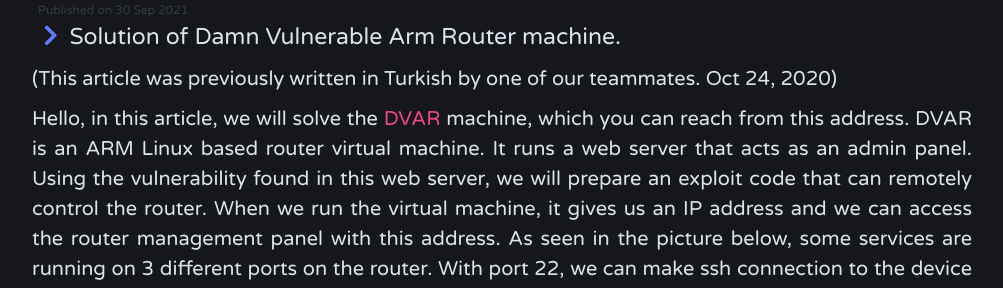
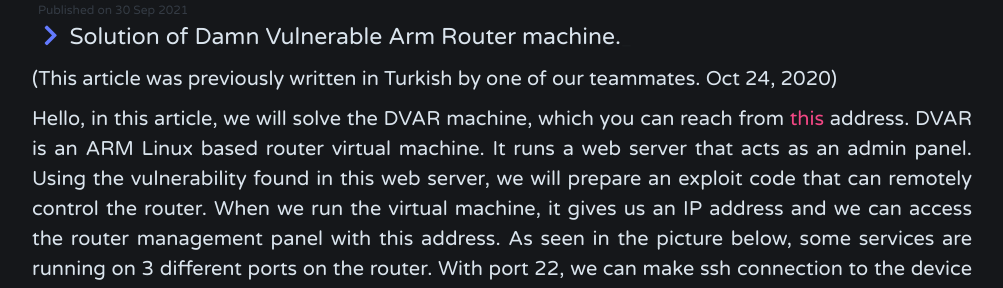
Before and after one commit to SungurLabs/sungurlabs.github.io, a Jekyll site: the page built from _posts/2021-09-30-write-up-damn-vulnerable-arm-router.md, in a window 1280 px wide and 900 px high. Shown: the part 280-568 px from the top of the window, without its empty margins (138-1141 px from the left). Built offline with Jekyll 4.4.1, drawn with Linux system fonts in a browser that asks for light colours; nearby versions of some CDN libraries; comment, search, counter and statistics services are not loaded; some of the changed text lies outside the part shown.

Commit message:
Update 2021-09-30-write-up-damn-vulnerable-arm-router.md

```diff
--- a/_posts/2021-09-30-write-up-damn-vulnerable-arm-router.md
+++ b/_posts/2021-09-30-write-up-damn-vulnerable-arm-router.md
@@ -9,7 +9,7 @@ tags: iot hardware router exploitation vulnerability
 
 (This article was previously written in Turkish by one of our teammates. Oct 24, 2020)
 
-Hello, in this article, we will solve the [DVAR](https://blog.exploitlab.net/2018/01/dvar-damn-vulnerable-arm-router.html) machine, which you can reach from this address. DVAR is an ARM Linux based router virtual machine. It runs a web server that acts as an admin panel. Using the vulnerability found in this web server, we will prepare an exploit code that can remotely control the router. When we run the virtual machine, it gives us an IP address and we can access the router management panel with this address. As seen in the picture below, some services are running on 3 different ports on the router. With port 22, we can make ssh connection to the device and control the device. In the debugging phase, ssh will help us. Two different web servers are running on ports 80 and 8080. There is a router interface on port 80. On the 8080 port, there is a traffic light application. In this article, we will examine the service on port 80. Traffic light application is the subject of another article.
+Hello, in this article, we will solve the DVAR machine, which you can reach from [this](https://blog.exploitlab.net/2018/01/dvar-damn-vulnerable-arm-router.html) address. DVAR is an ARM Linux based router virtual machine. It runs a web server that acts as an admin panel. Using the vulnerability found in this web server, we will prepare an exploit code that can remotely control the router. When we run the virtual machine, it gives us an IP address and we can access the router management panel with this address. As seen in the picture below, some services are running on 3 different ports on the router. With port 22, we can make ssh connection to the device and control the device. In the debugging phase, ssh will help us. Two different web servers are running on ports 80 and 8080. There is a router interface on port 80. On the 8080 port, there is a traffic light application. In this article, we will examine the service on port 80. Traffic light application is the subject of another article.
 
 ![dvar_1.png](/images/dvar_1.png)
 
```
